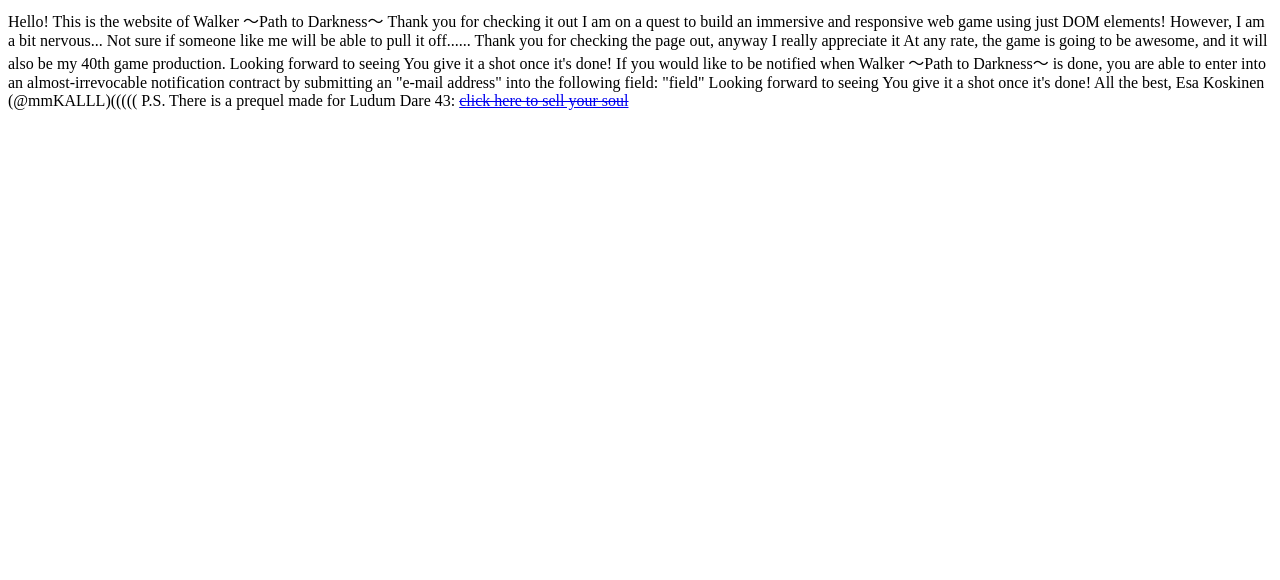
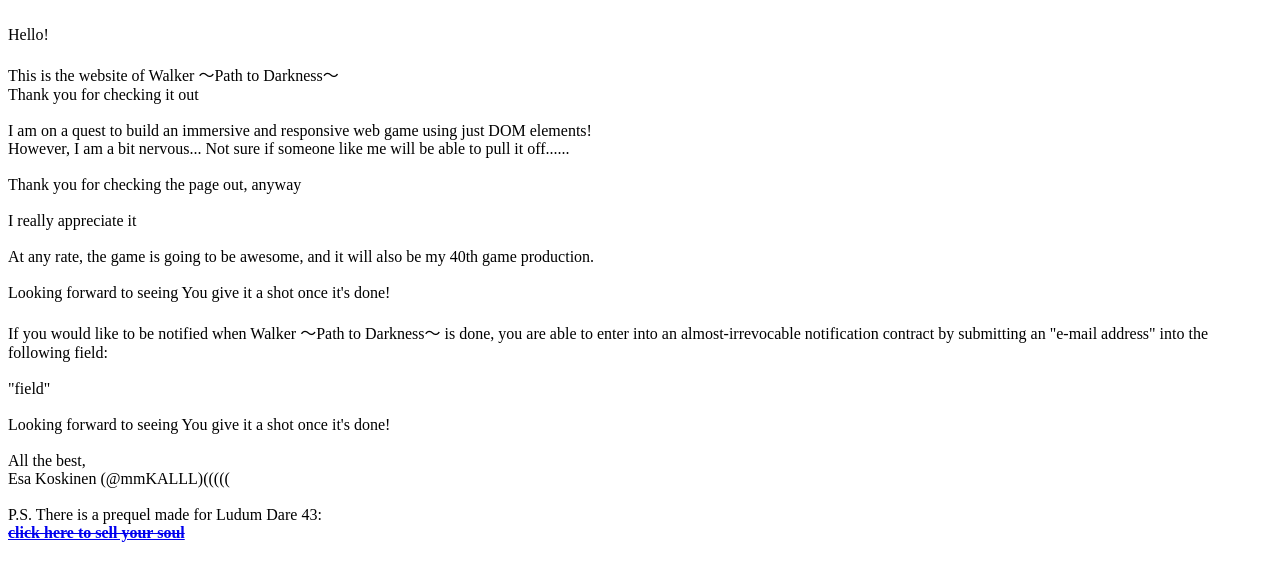
Before and after one commit to mmKALLL/walker-zero, a website: page index.html in a window 1280 px wide. Drawn offline with Linux system fonts and the light colour scheme.

Commit message:
Hotfixed styling to allow line breaks

```diff
--- a/index.html
+++ b/index.html
@@ -1,5 +1,7 @@
 <html>
-<body>Hello!
+    <body>
+        <p style="white-space: pre-line">
+            Hello!
 
             This is the website of Walker 〜Path to Darkness〜
             Thank you for checking it out
@@ -25,7 +27,9 @@ All the best,
             Esa Koskinen (@mmKALLL)(((((
 
                 P.S. There is a prequel made for Ludum Dare 43:
-<a class="strikethrough" href="./zero/"><strike>click here to sell your soul</strike></a>
+                <a class="strikethrough" href="./zero/"><strong><strike>click here to sell your soul</strong></strike></a>
+
+            </p>
 
         </body>
 </html>
```
Lines whose indentation alone changed are shown as unchanged.
